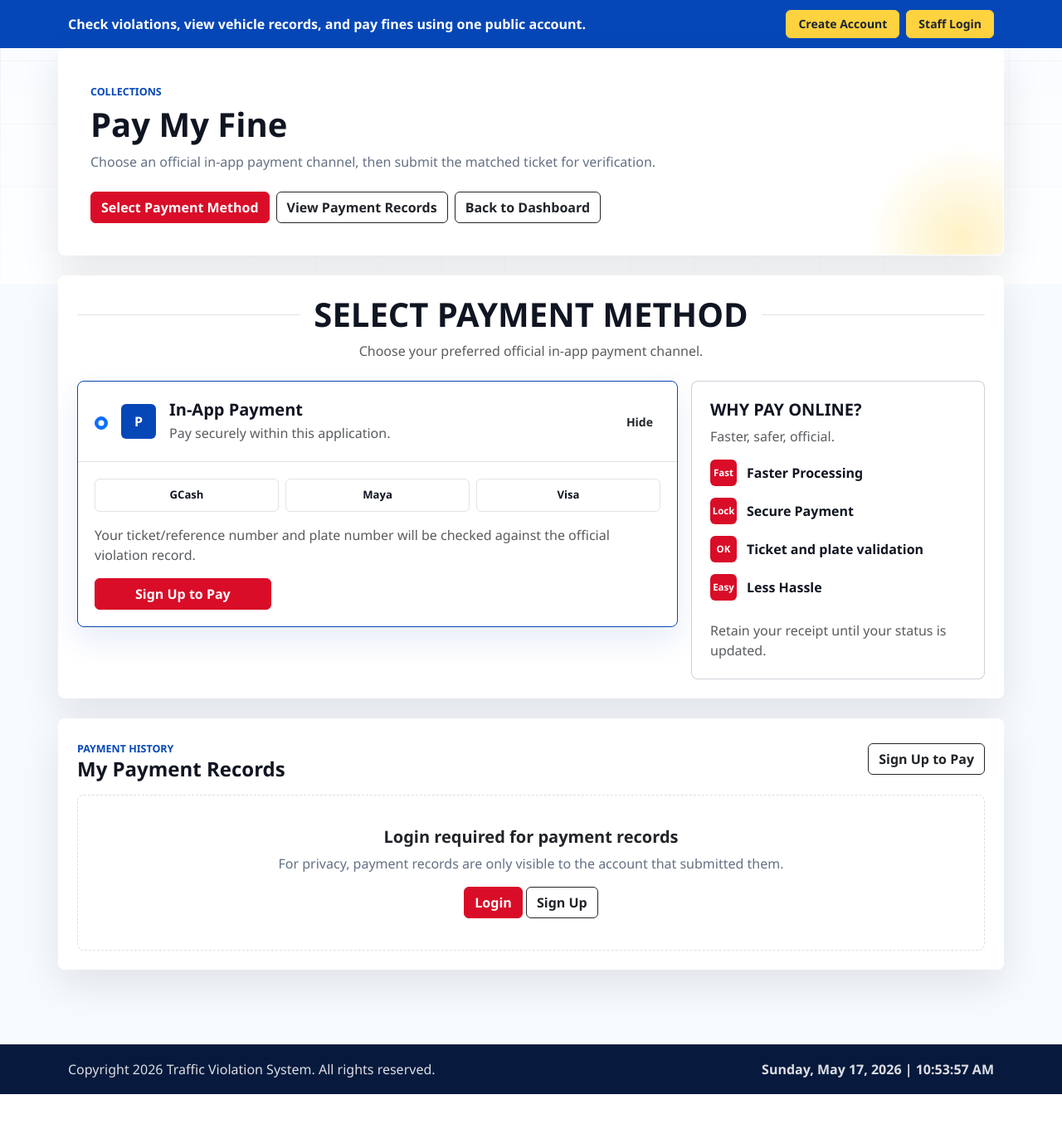
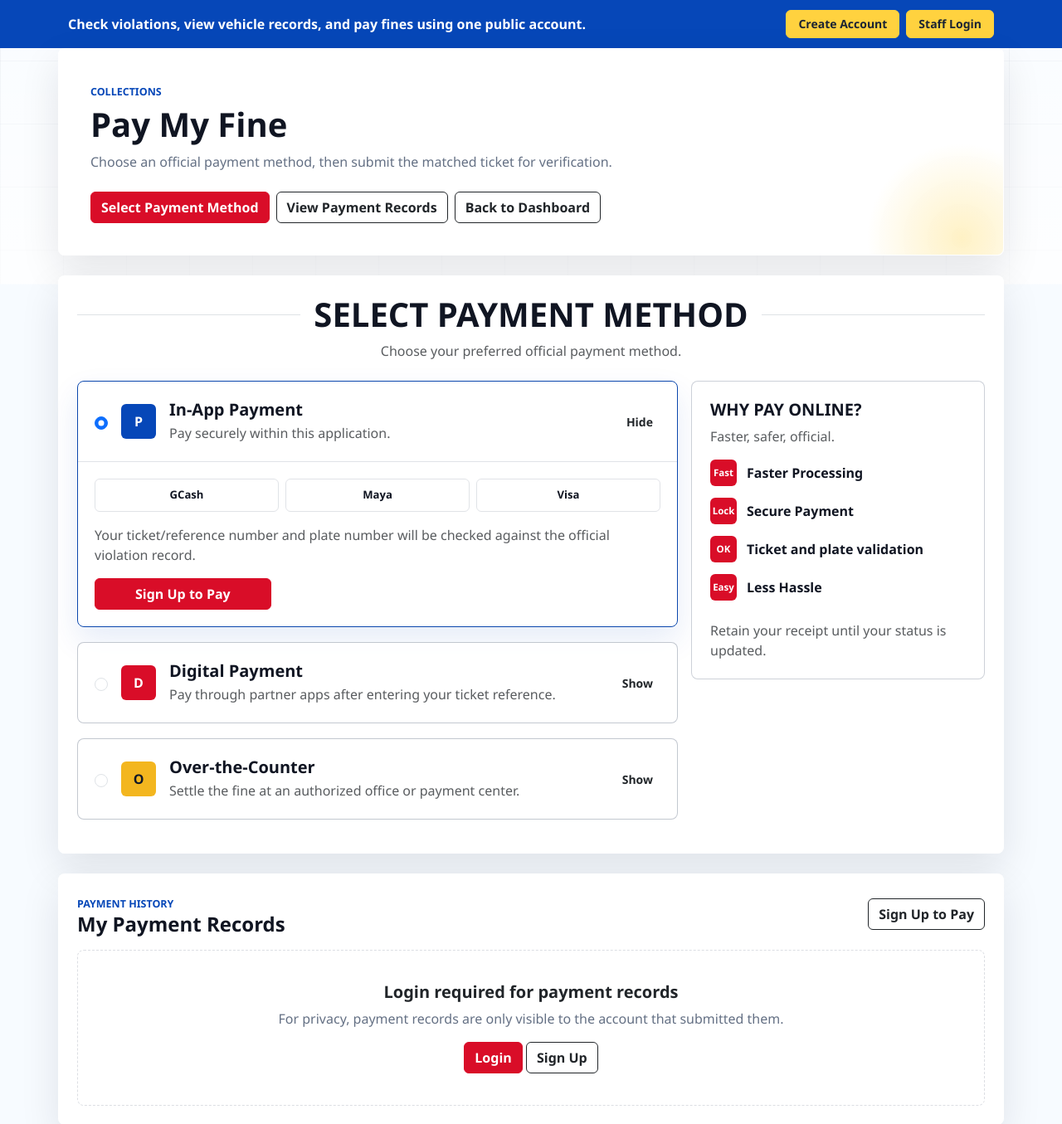
Before and after one commit to Deyonn-Ux/traffic-violation-system, a Django app: page /payments/ in a window 1280 px wide. Shown: the part 78-1433 px from the top of the page at 83% size. Before the commit the page ends 1397 px from the top, so only its background shows below. Run offline with Django 5.2, Linux system fonts and the light colour scheme.

Commit message:
Add files via upload

```diff
--- a/traffic_violation_system/traffic_violation_system/payments/views.py
+++ b/traffic_violation_system/traffic_violation_system/payments/views.py
@@ -11,7 +11,20 @@ from django.utils import timezone
 
 from .models import Payment, TicketReference
 
-IN_APP_PAYMENT_METHODS = ('GCash', 'Maya', 'Visa')
+PAYMENT_METHOD_GROUPS = {
+    'in_app': {
+        'label': 'In-App Payment',
+        'methods': ('GCash', 'Maya', 'Visa'),
+    },
+    'digital': {
+        'label': 'Digital Payment',
+        'methods': ('Bank App', 'E-Wallet', 'QR Transfer'),
+    },
+    'counter': {
+        'label': 'Over-the-Counter',
+        'methods': ('Cash', 'Payment Center', 'LTO Cashier'),
+    },
+}
 
 
 def normalize_plate(value):
@@ -35,19 +48,25 @@ def payment_list(request):
 def payment_checkout(request):
     receipt = None
     form_data = {}
+    selected_channel = request.GET.get('channel', 'in_app')
 
     if request.method == 'POST':
         form_data = request.POST
-        payment_method = request.POST.get('payment_method', 'GCash')
+        selected_channel = request.POST.get('payment_channel', 'in_app')
+        method_group = PAYMENT_METHOD_GROUPS.get(selected_channel, PAYMENT_METHOD_GROUPS['in_app'])
+        payment_method = request.POST.get('payment_method', method_group['methods'][0])
         ticket_number = request.POST.get('ticket_number', '').strip().upper()
         plate_number = request.POST.get('plate_number', '').strip().upper()
 
-        if payment_method not in IN_APP_PAYMENT_METHODS:
-            messages.error(request, 'Please choose a valid in-app payment channel: GCash, Maya, or Visa.')
+        if payment_method not in method_group['methods']:
+            messages.error(request, f'Please choose a valid {method_group["label"].lower()} option.')
             return render(request, 'payments/checkout.html', {
                 'receipt': receipt,
                 'form_data': form_data,
-                'payment_methods': IN_APP_PAYMENT_METHODS,
+                'payment_channel': selected_channel,
+                'payment_channel_label': method_group['label'],
+                'payment_methods': method_group['methods'],
+                'default_payment_method': method_group['methods'][0],
             })
 
         ticket_reference = (
@@ -62,7 +81,10 @@ def payment_checkout(request):
             return render(request, 'payments/checkout.html', {
                 'receipt': receipt,
                 'form_data': form_data,
-                'payment_methods': IN_APP_PAYMENT_METHODS,
+                'payment_channel': selected_channel,
+                'payment_channel_label': method_group['label'],
+                'payment_methods': method_group['methods'],
+                'default_payment_method': method_group['methods'][0],
             })
 
         existing_payment = Payment.objects.filter(
@@ -74,7 +96,10 @@ def payment_checkout(request):
             return render(request, 'payments/checkout.html', {
                 'receipt': receipt,
                 'form_data': form_data,
-                'payment_methods': IN_APP_PAYMENT_METHODS,
+                'payment_channel': selected_channel,
+                'payment_channel_label': method_group['label'],
+                'payment_methods': method_group['methods'],
+                'default_payment_method': method_group['methods'][0],
             })
 
         violation = ticket_reference.violation
@@ -93,10 +118,15 @@ def payment_checkout(request):
         )
         messages.success(request, 'Temporary receipt created. Your payment is pending admin verification.')
 
+    method_group = PAYMENT_METHOD_GROUPS.get(selected_channel, PAYMENT_METHOD_GROUPS['in_app'])
+
     return render(request, 'payments/checkout.html', {
         'receipt': receipt,
         'form_data': form_data,
-        'payment_methods': IN_APP_PAYMENT_METHODS,
+        'payment_channel': selected_channel,
+        'payment_channel_label': method_group['label'],
+        'payment_methods': method_group['methods'],
+        'default_payment_method': method_group['methods'][0],
     })
 
 
--- a/traffic_violation_system/traffic_violation_system/templates/payments/list.html
+++ b/traffic_violation_system/traffic_violation_system/templates/payments/list.html
@@ -15,7 +15,7 @@
     </div>
     {% else %}
     <h1 class="page-title h1">Pay My Fine</h1>
-    <p class="lead-copy mb-4">Choose an official in-app payment channel, then submit the matched ticket for verification.</p>
+    <p class="lead-copy mb-4">Choose an official payment method, then submit the matched ticket for verification.</p>
     <div class="d-flex flex-wrap gap-2">
         <a class="btn btn-primary" href="#payment-methods">Select Payment Method</a>
         <a class="btn btn-outline-dark" href="#payment-records">View Payment Records</a>
@@ -32,7 +32,7 @@
             <h2 class="h1 fw-bold mb-0">SELECT PAYMENT METHOD</h2>
             <span class="flex-grow-1 border-top"></span>
         </div>
-        <p class="text-muted mb-0">Choose your preferred official in-app payment channel.</p>
+        <p class="text-muted mb-0">Choose your preferred official payment method.</p>
     </div>
 
     <div class="row g-3 align-items-start">
@@ -55,7 +55,57 @@
                     </div>
                     <p class="text-muted mt-3 mb-3">Your ticket/reference number and plate number will be checked against the official violation record.</p>
                     {% if user.is_authenticated %}
-                    <a class="btn btn-primary px-5" href="/payments/checkout/">Proceed to Payment</a>
+                    <a class="btn btn-primary px-5" href="/payments/checkout/?channel=in_app">Proceed to Payment</a>
+                    {% else %}
+                    <a class="btn btn-primary px-5" href="/accounts/signup/">Sign Up to Pay</a>
+                    {% endif %}
+                </div>
+            </div>
+
+            <div class="payment-option" data-payment-option>
+                <div class="payment-option-head">
+                    <input class="form-check-input" type="radio" name="payment_method_choice">
+                    <div class="payment-icon payment-icon-red">D</div>
+                    <div class="flex-grow-1">
+                        <h3 class="h5 fw-bold mb-1">Digital Payment</h3>
+                        <p class="text-muted mb-0">Pay through partner apps after entering your ticket reference.</p>
+                    </div>
+                    <button class="btn btn-sm btn-link text-dark text-decoration-none" type="button" data-payment-toggle>Show</button>
+                </div>
+                <div class="payment-option-body d-none">
+                    <div class="payment-logos">
+                        <span>Bank App</span>
+                        <span>E-Wallet</span>
+                        <span>QR Transfer</span>
+                    </div>
+                    <p class="text-muted mt-3 mb-3">Your checkout will show only digital payment choices.</p>
+                    {% if user.is_authenticated %}
+                    <a class="btn btn-primary px-5" href="/payments/checkout/?channel=digital">Continue Digital Payment</a>
+                    {% else %}
+                    <a class="btn btn-primary px-5" href="/accounts/signup/">Sign Up to Pay</a>
+                    {% endif %}
+                </div>
+            </div>
+
+            <div class="payment-option" data-payment-option>
+                <div class="payment-option-head">
+                    <input class="form-check-input" type="radio" name="payment_method_choice">
+                    <div class="payment-icon payment-icon-gold">O</div>
+                    <div class="flex-grow-1">
+                        <h3 class="h5 fw-bold mb-1">Over-the-Counter</h3>
+                        <p class="text-muted mb-0">Settle the fine at an authorized office or payment center.</p>
+                    </div>
+                    <button class="btn btn-sm btn-link text-dark text-decoration-none" type="button" data-payment-toggle>Show</button>
+                </div>
+                <div class="payment-option-body d-none">
+                    <div class="payment-logos">
+                        <span>Cash</span>
+                        <span>Payment Center</span>
+                        <span>LTO Cashier</span>
+                    </div>
+                    <p class="text-muted mt-3 mb-3">Your checkout will show only over-the-counter choices.</p>
+                    {% if user.is_authenticated %}
+                    <a class="btn btn-primary px-5" href="/payments/checkout/?channel=counter">Prepare Counter Receipt</a>
                     {% else %}
                     <a class="btn btn-primary px-5" href="/accounts/signup/">Sign Up to Pay</a>
                     {% endif %}
```
Also changed, not shown: traffic_violation_system/traffic_violation_system/templates/payments/checkout.html (+5 -4 lines).
